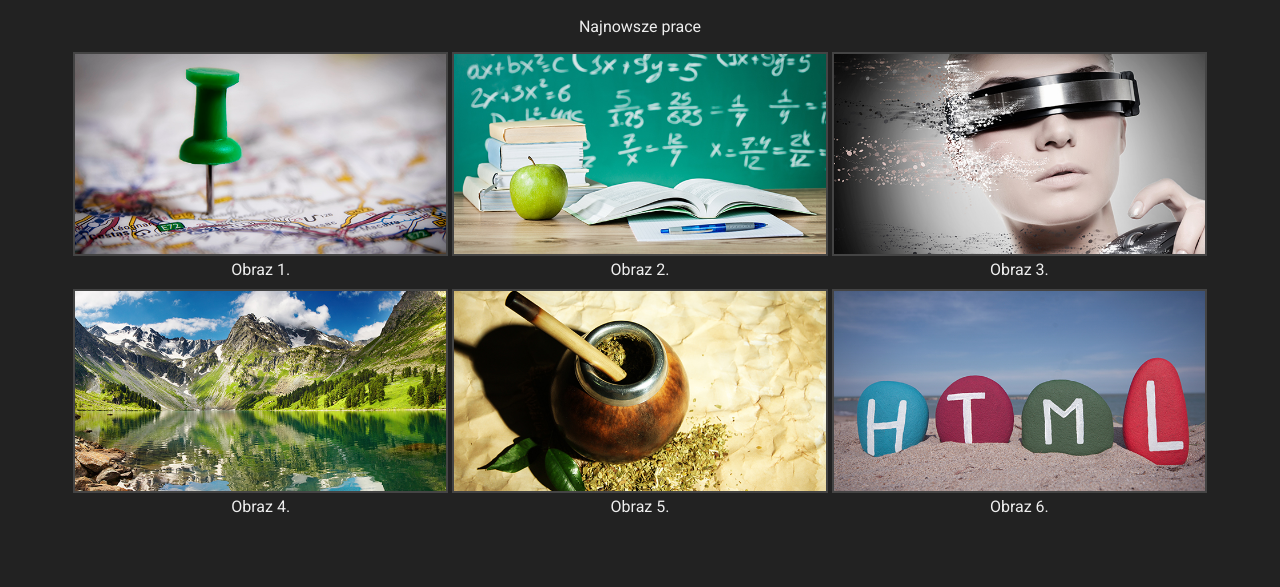
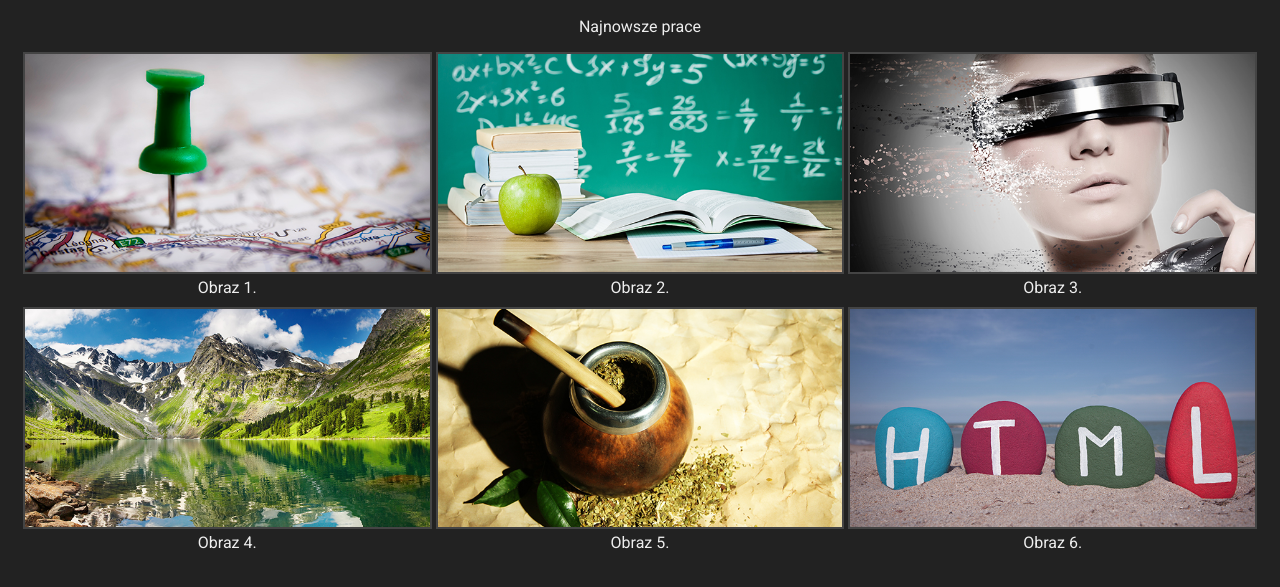
Before and after one commit to wiemka/rwe_media_queries, a plain HTML site: page index.html in a window 1280 px wide. Shown: the part 51-638 px from the top of the page. Drawn offline with Linux system fonts and the light colour scheme.

Commit message:
zakończenie

```diff
--- a/css/responsive.css
+++ b/css/responsive.css
@@ -6,9 +6,9 @@
     width: 33%;
 }
 
-@media (min-width:993px) {
+@media screen and (min-width:993px) {
     #gallery {
-        width: 90%;
+        width: 98%;
     }
 }
 
```
